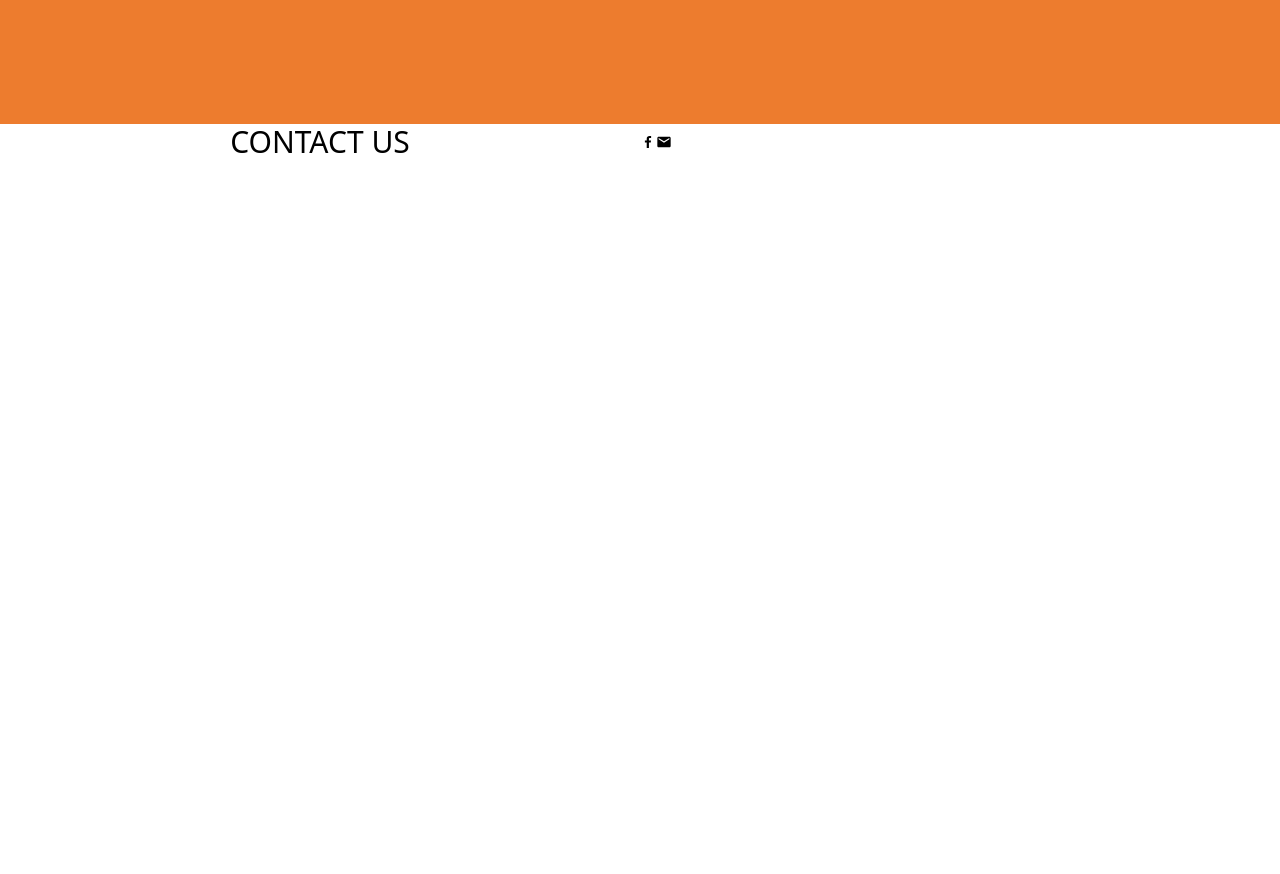
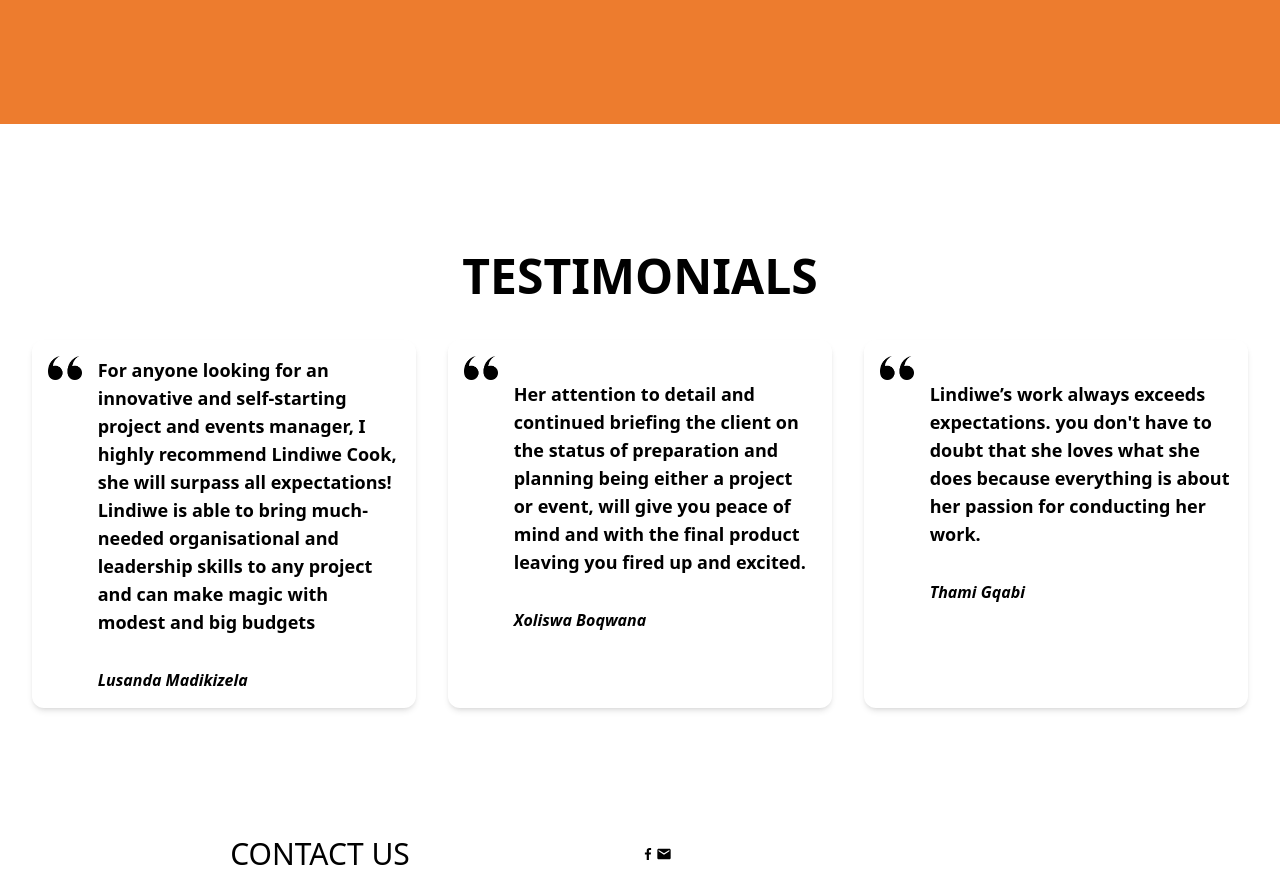
Before and after one commit to devarthurguilherme/ubomi-project, a React (Vite) app in the folder ubomi-project/: page / in a window 1280 px wide. Shown: the part 1680-2554 px from the top of the page. Before the commit the page ends 1842 px from the top, so only its background shows below. Built offline with nearby package versions, Linux system fonts and the light colour scheme.

Commit message:
Finished testimonials section

```diff
--- a/ubomi-project/src/components/Main.jsx
+++ b/ubomi-project/src/components/Main.jsx
@@ -1,5 +1,5 @@
 import AboutTheOwner from './main_sections/AboutTheOwner'
-//import Testimonials from './main_sections/Testimonials'
+import Testimonials from './main_sections/Testimonials'
 //import WhatWeOffer from './main_sections/WhatWeOffer'
 //import EventsManagement from './main_sections/EventsManagement'
 //import ProjectManagement from './main_sections/ProjectManagement'
@@ -8,7 +8,7 @@ const Main = () => {
   return (
     <main>
       <AboutTheOwner />
-
+      <Testimonials />
     </main>
   )
 }
--- a/ubomi-project/src/components/main_sections/Testimonials.jsx
+++ b/ubomi-project/src/components/main_sections/Testimonials.jsx
@@ -2,39 +2,39 @@ import quotesArt from "../../assets/quotes.png"
 
 const Testimonials = () => {
   return (
-    <section className="min-h-screen flex flex-col justify-center items-center">
+    <section className="py-6 lg:px-4 lg:py-32 flex flex-col justify-center items-center">
         <div className="container mx-auto">
-            <h1 className="text-center text-5xl uppercase">Testimonials</h1>
+            <h1 className="text-center text-2xl font-semibold lg:text-5xl uppercase mb-8 lg:mb-10">Testimonials</h1>
             <div className="flex flex-col lg:flex-row">
-              <div className="flex lg:w-1/3">
-                <img src={quotesArt} alt="Art to Quotes Ubomi" />
+              <div className="mb-6 lg:mb-0 mx-4 p-4 rounded-xl shadow-md flex lg:w-1/3">
+                <img className="h-4 lg:h-6" src={quotesArt} alt="Art to Quotes Ubomi" />
                 <div>
-                  <p className="text-lg font-semibold">
+                  <p className="ml-4 mb-4 lg:mb-8 lg:text-lg font-semibold">
                     For anyone looking for an innovative and self-starting project and events manager, I highly recommend Lindiwe Cook, she will surpass all expectations! Lindiwe is able to bring much-needed organisational and leadership skills to any project and can make magic with modest and big budgets
                   </p>
-                  <p className="italic font-semibold">
+                  <p className="ml-4 italic font-semibold">
                     Lusanda Madikizela
                   </p>
                 </div>
               </div>
-              <div className="flex lg:w-1/3">
-                <img src={quotesArt} alt="Art to Quotes Ubomi" />
+              <div className="mb-6 lg:mb-0 mx-4 p-4 rounded-xl shadow-md flex lg:w-1/3">
+                <img className="h-4 lg:h-6" src={quotesArt} alt="Art to Quotes Ubomi" />
                 <div>
-                  <p className="text-lg font-semibold">
+                  <p className="mt-6 ml-4 mb-4 lg:mb-8 lg:text-lg font-semibold">
                     Her attention to detail and continued briefing the client on the status of preparation and planning being either a project or event, will give you peace of mind and with the final product leaving you fired up and excited.
                   </p>
-                  <p className="italic font-semibold">
+                  <p className="ml-4 italic font-semibold">
                     Xoliswa Boqwana
                   </p>
                 </div>
               </div>
-              <div className="flex lg:w-1/3">
-                <img src={quotesArt} alt="Art to Quotes Ubomi" />
+              <div className="mb-6 lg:mb-0 mx-4 p-4 rounded-xl shadow-md flex lg:w-1/3">
+                <img className="h-4 lg:h-6" src={quotesArt} alt="Art to Quotes Ubomi" />
                 <div>
-                  <p className="text-lg font-semibold">
+                  <p className="mt-6 ml-4 mb-4 lg:mb-8 lg:text-lg font-semibold">
                     Lindiwe’s work always exceeds expectations. you don't have to doubt that she loves what she does because everything is about her passion for conducting her work.
                   </p>
-                  <p className="italic font-semibold">
+                  <p className="ml-4 italic font-semibold">
                     Thami Gqabi
                   </p>
                 </div>
```
